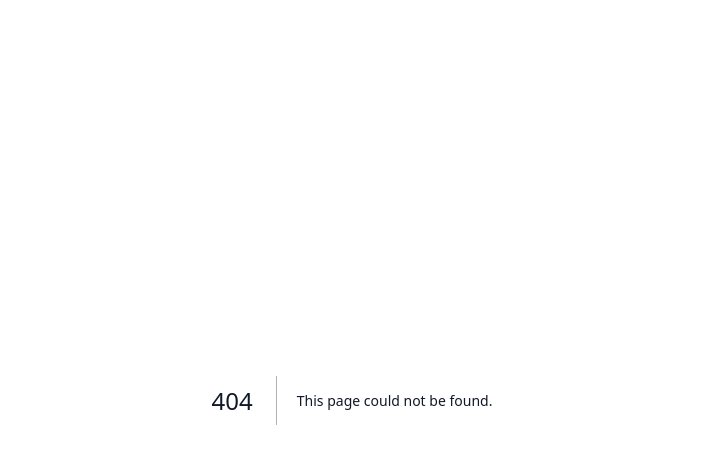
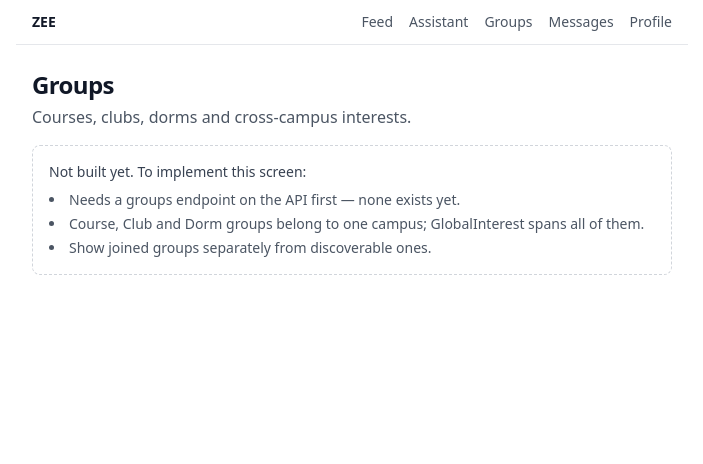
Before and after one commit to dhananjaya-hbc/ZEE-platform, a Next.js app in the folder apps/web/: page /groups in a window 1280 px wide. Before the commit this address had no page. Shown: the top 464 px of the page, without its empty margins (288-991 px from the left). Built offline with nearby package versions, Linux system fonts and the light colour scheme.

Commit message:
feat(web): add groups page placeholder

```diff
--- /dev/null
+++ b/apps/web/src/app/(app)/groups/page.tsx
@@ -0,0 +1,17 @@
+import { PagePlaceholder } from '@/components/PagePlaceholder';
+
+export const metadata = { title: 'Groups' };
+
+export default function GroupsPage() {
+  return (
+    <PagePlaceholder
+      title="Groups"
+      description="Courses, clubs, dorms and cross-campus interests."
+      buildNotes={[
+        'Needs a groups endpoint on the API first — none exists yet.',
+        'Course, Club and Dorm groups belong to one campus; GlobalInterest spans all of them.',
+        'Show joined groups separately from discoverable ones.',
+      ]}
+    />
+  );
+}
```
